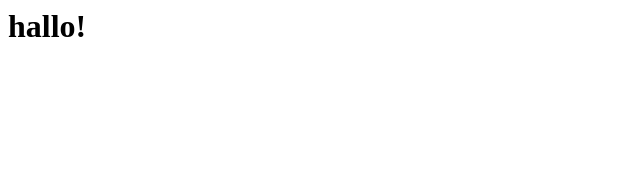
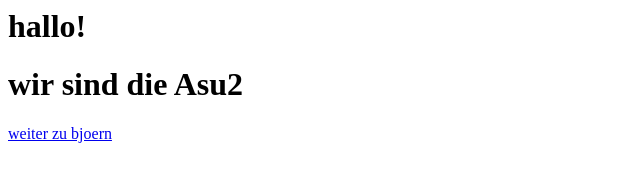
Before and after one commit to anonymous200303/Page, a plain HTML site: page index.html in a window 1280 px wide. Shown: the whole page, without its empty margins (0-640 px from the left). Drawn offline with Linux system fonts and the light colour scheme.

Commit message:
Update index.html

```diff
--- a/index.html
+++ b/index.html
@@ -1 +1,3 @@
 <h1> hallo! </h1>
+<h1> wir sind die Asu2 </h1>
+<a href="https://bjoern1504.github.io/page/https://bjoern1504.github.io/page/">weiter zu bjoern</a>
```
